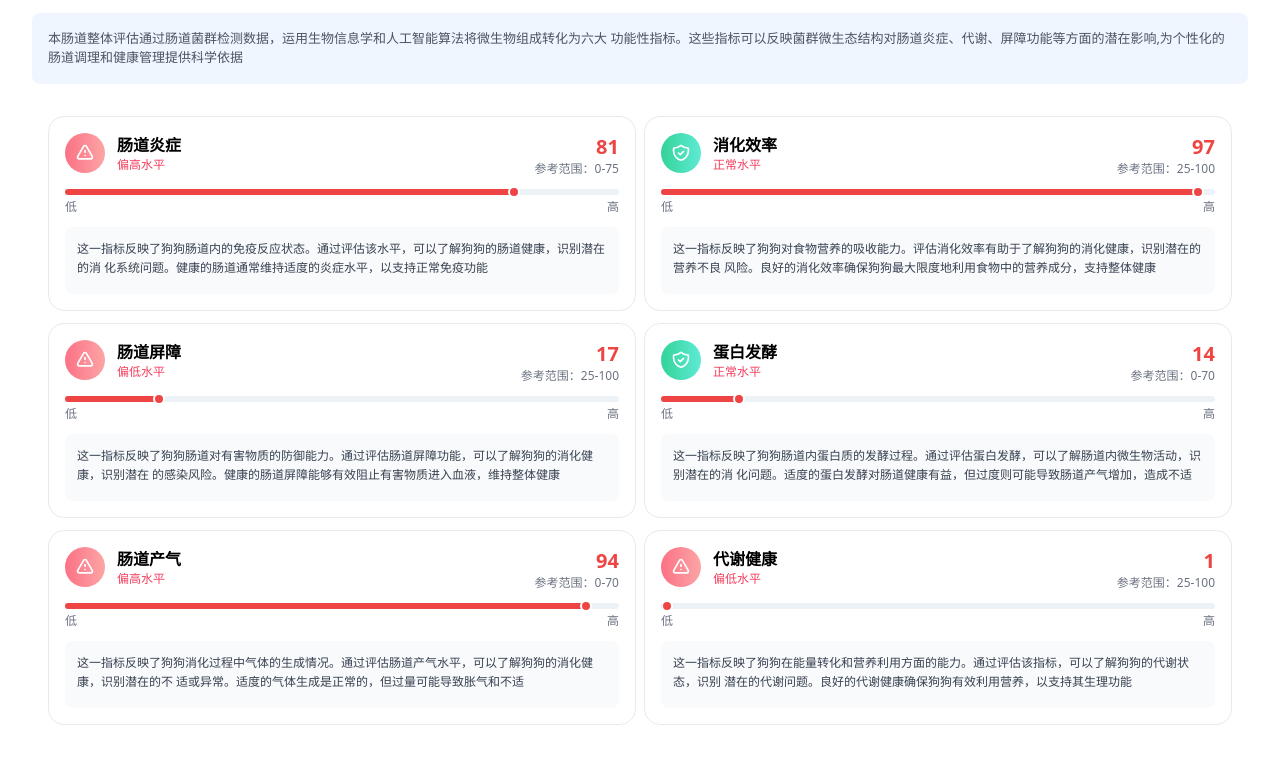
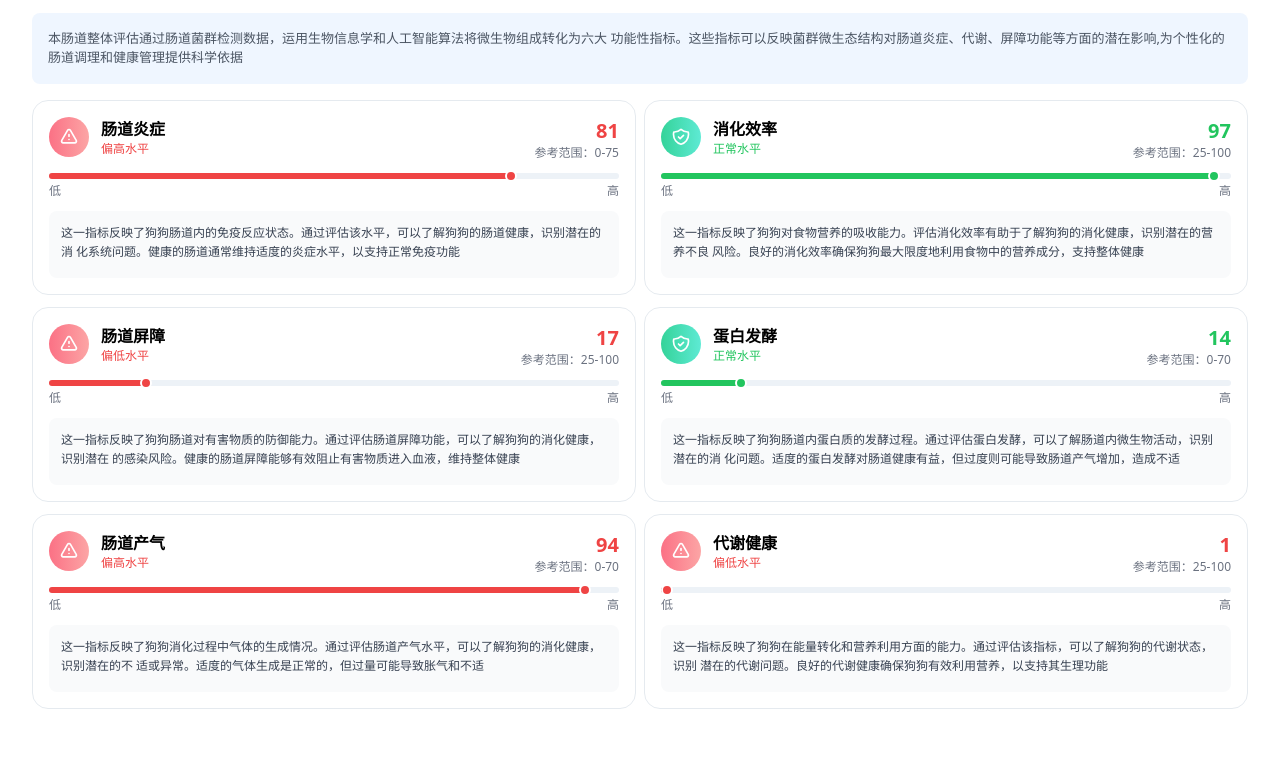
Before and after one commit to SHIMURA0/guhe_pet_report, a website built with webpack: page index.html in a window 1280 px wide. Shown: the part 774-1547 px from the top of the page. After the commit the page ends 1515 px from the top, so only its background shows below. Built offline with nearby package versions, Linux system fonts and the light colour scheme.

Commit message:
finish color adaptation in intestinal assessment page and add icon to the note page

```diff
--- a/index.html
+++ b/index.html
@@ -10,6 +10,7 @@
   <link rel="stylesheet" href="css/intestinal_assessment.css"> <!-- 模块样式 -->
   <link rel="stylesheet" href="css/print.css" media="print"> <!-- 引入打印样式 -->
   <script src="https://cdn.tailwindcss.com"></script>
+  <link rel="stylesheet" href="https://cdnjs.cloudflare.com/ajax/libs/font-awesome/6.5.1/css/all.min.css">
 </head>
 
 <body class="min-h-screen p-4">
--- a/js/intestinal_assessment.js
+++ b/js/intestinal_assessment.js
@@ -80,6 +80,8 @@ const selectedIntestinalAssessmentItems = [
   '肠道炎症', '消化效率', '肠道屏障', '蛋白发酵', '肠道产气', '代谢健康'
 ];
 
+let numberOfIntestinalAssessmentNormalItems = 0;
+
 /**
  * 判断指标值在正常范围内的状态
  * @param {string} itemValue - 当前指标值
@@ -125,6 +127,8 @@ function getIntestinalAssessmentCards(intestinalAssessmentData) {
 
         // 获取健康状态
         const itemLevel = getValueStatus(itemValue, normalRange);
+        if (itemLevel === '正常') {numberOfIntestinalAssessmentNormalItems++;}
+
         // 使用三元表达式判断状态描述
         const itemStatusDescription = itemLevel === '正常'
           ? '正常水平'
@@ -139,19 +143,27 @@ function getIntestinalAssessmentCards(intestinalAssessmentData) {
                 ${itemStatusSVG}
                 <div class="ml-3">
                   <h2 class="text-base font-semibold">${item}</h2>
-                  <p class="text-xs text-rose-500 font-medium">${itemStatusDescription}</p>
+                  <p class="text-xs ${itemLevel === '正常' ? 'text-green-500' : 'text-red-500'} font-medium">${itemStatusDescription}</p>
                 </div>
               </div>
               <div class="text-right">
-                <span class="text-xl font-bold text-red-500">${itemValue}</span>
+                <span
+                  class="text-xl font-bold ${itemLevel === '正常' ? 'text-green-500' : 'text-red-500'}">
+                  ${itemValue}
+                </span>
                 <p class="text-xs text-gray-500">参考范围：${normalRange}</p>
               </div>
             </div>
 
             <div class="mb-3">
               <div class="range-indicator">
-                <div class="range-bar bg-red-500" style="left: 0; width: ${itemValue}%;"></div>
-                <div class="current-value bg-red-500" style="left: ${itemValue}%;"></div>
+                <div class="
+                  range-bar
+                  ${itemLevel === '正常'
+                  ? 'bg-green-500'
+                  : 'bg-red-500'}"
+                  style="left: 0; width: ${itemValue}%;"></div>
+                <div class="current-value ${itemLevel === '正常' ? 'bg-green-500' : 'bg-red-500'}" style="left: ${itemValue}%;"></div>
               </div>
               <div class="flex justify-between text-xs text-gray-500 mt-1">
                 <span>低</span>
@@ -187,8 +199,8 @@ function generateIntestinalAssessmentHTML(reportData) {
       <!-- 右侧灰色容器 (约20%) -->
       <div class="bg-slate-100 p-4 flex items-center justify-center w-[20%] rounded-2xl">
         <div class="flex items-baseline">
-          <span class="font-bold text-green-700" style="font-size: 50px">2</span>
-          <span class="text-lg text-slate-500 ml-1">/6</span>
+          <span class="font-bold text-green-700" style="font-size: 50px">${numberOfIntestinalAssessmentNormalItems}</span>
+          <span class="text-lg text-slate-500 ml-1">/${selectedIntestinalAssessmentItems.length}</span>
         </div>
       </div>
     </header>
@@ -202,7 +214,7 @@ function generateIntestinalAssessmentHTML(reportData) {
         </div>
     </div>
 
-    <div class="mx-auto mt-2 p-4">
+    <div class="mx-auto mt-2">
       <div class="grid grid-cols-2 gap-y-3 gap-x-2">
         ${intestinalAssessmentCarsHTML}
       </div>
--- a/templates/note.html
+++ b/templates/note.html
@@ -20,6 +20,7 @@
 <div class="bg-blue-50 p-4 rounded-lg mb-4">
   <div>
     <p class="text-gray-600" style="font-size: 13px">
+      <i class="fas fa-paw text-blue-600 mr-1"></i>
       <strong>宠物的肠道健康是影响其整体健康状况的重要因素</strong>。肠道菌群作为身体内部的重要生态系统，参与消化、营养吸收和免疫调节等关键生理过程。随着对宠物健康认识的深入，肠道菌群的检测成为评估宠物健康的新趋势。本报告基于科学的微生物学分析，旨在<strong>揭示宠物肠道内微生物的组成与多样性，以及它们对健康的潜在影响</strong>。
     </p>
   </div>
@@ -48,6 +49,7 @@
 <div class="bg-orange-50 p-4 rounded-lg mb-4">
   <div>
     <p class="text-gray-600 leading-relaxed" style="font-size: 13px;">
+      <i class="fas fa-exclamation-triangle text-orange-600 mr-1"></i>
       <strong>免责声明和注意事项：</strong><br>
       1. 本报告采用<strong>16S高通量测序</strong>技术对宠物肠道菌群进行分析，结果可能受到多种因素的影响，如饮食结构、饲养环境和健康状况等。请您对结果保持警惕，不要将其视为宠物健康的绝对指标。<br>
       2. 报告中的数据和分析结果是对您宠物肠道菌群的一次快照，可能无法准确反映整体健康状态。<br>
```
Also changed, not shown: 1 other file.
